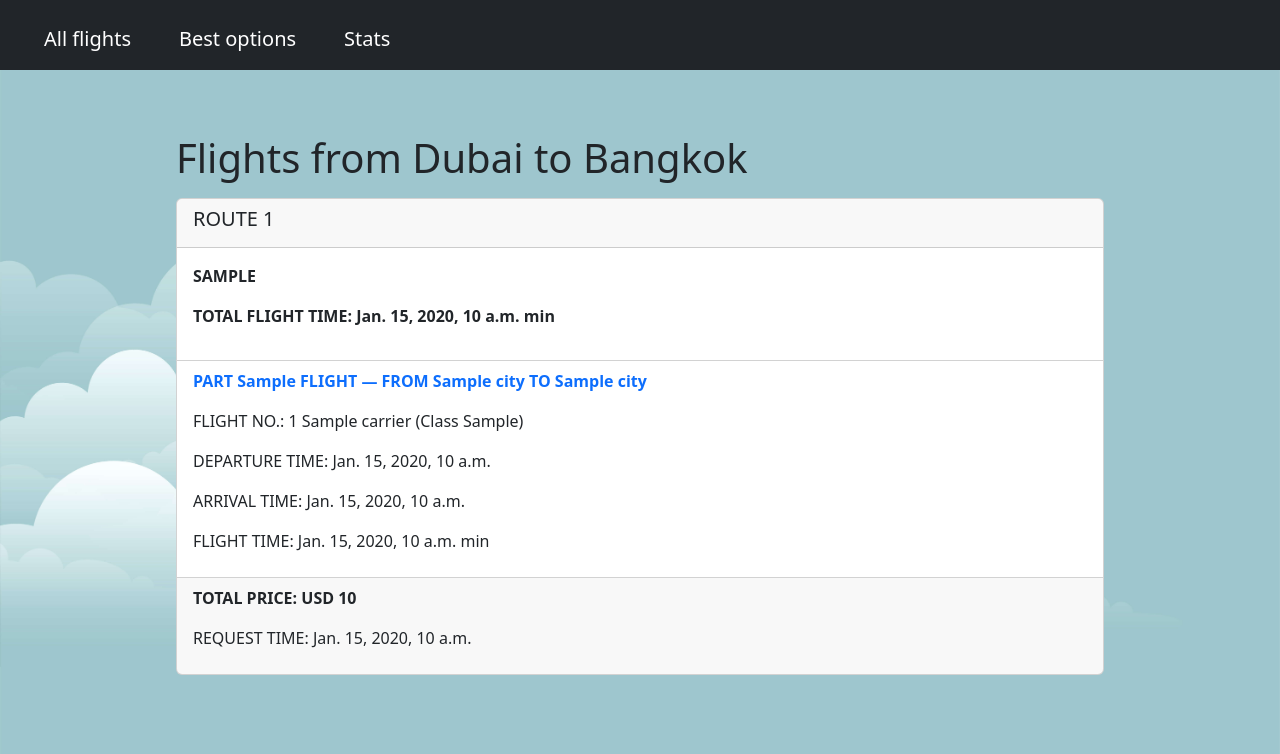
After one commit to kooznitsa/test-projects, a Django app: template aviasales-webservice/flights/templates/flights/flights_template.html in a window 1280 px wide. The commit adds this page. Shown: the top 754 px of the page. Run offline with Django 4.2, Linux system fonts and the light colour scheme; the template is opened without the code that fills it: most values are stand-ins (such as "Sample title", 1, 10 or a date in 2020); some libraries are stand-ins or nearby versions.

Commit message:
[+] best options

```diff
--- /dev/null
+++ b/aviasales-webservice/flights/templates/flights/best_options.html
@@ -0,0 +1 @@
+{% include 'flights/flights_template.html' with queryset=best_options %}
--- /dev/null
+++ b/aviasales-webservice/flights/templates/flights/flights_template.html
@@ -0,0 +1,85 @@
+{% extends 'main.html' %}
+{% block content %}
+{% load static %}
+
+<main>
+    <div class="container-fluid mx-auto w-75 p-3 mb-5">
+        <h1 class="mt-5 mb-3 text-dark">Flights from Dubai to Bangkok</h1>
+
+        {% if queryset == flights %}
+        <form id="sortForm" method="GET" action="{% url 'flights' %}" class="mb-3">
+            <span class="pe-3">Sort by</span>
+            {% for key, value in sort_options.items %}
+            <div class="form-check form-check-inline ps-1">
+                <input type="radio" class="btn-check" name="sort" id={{key}} autocomplete="off" value={{key}} {% if request.GET.sort == key %}checked="checked"{% endif %}>
+                <label class="btn btn-outline-primary" for={{key}}>{{value.view}}</label>
+            </div>
+            {% endfor %}
+
+            <div class="form-check form-check-inline form-switch">
+                <input class="form-check-input" name="onward_only" value="1" type="checkbox" role="switch" id="flexSwitchCheckDefault" {% if request.GET.onward_only == "1" %}checked="checked"{% endif %}>
+                <label class="form-check-label" for="flexSwitchCheckDefault">Onward flights only</label>
+            </div>
+
+            <button type="submit" class="btn btn-warning mr-3">APPLY</button>
+            <a href="{% url 'flights' %}" id="refresh-btn" type="button" title="Reset"><img src="{% static 'images/refresh.png' %}" style="width: 40px; height: 40px;" /></a>
+        </form>
+        {% endif %}
+
+        {% regroup queryset by itinerary_count.container_count as group %}
+
+        {% for f_items in group %}
+        <div class="card mb-3">
+            <div class="card-header">
+                <h5>ROUTE {{f_items.grouper.container_count}}</h5>
+            </div>
+
+            {% regroup f_items.list by itinerary_count as it_list %}
+
+            {% for ff in it_list %}
+
+            {% if queryset == best_options %}
+            <div class="card-body">
+                {% for f in ff.list|slice:1 %}
+                {% if ff.grouper.total_flight_time <= max_flight_time %}
+                <span class="badge bg-secondary text-light">Faster flight</span>
+                {% endif %}
+                {% if f.direct_flight %}
+                <span class="badge bg-warning text-dark">Direct flight</span>
+                {% endif %}
+                {% if f_items.grouper.adult_price <= max_price %}
+                <span class="badge bg-info text-dark">Cheaper flight</span>
+                {% endif %}
+                {% endfor %}
+            </div>
+            {% endif %}
+
+            <div class="card-body">
+                <p><strong>{{ff.grouper.priced_itinerary.priced_itinerary|upper}}</strong></p>
+                <p><strong>TOTAL FLIGHT TIME: {{ff.grouper.total_flight_time}} min</strong></p>
+            </div>
+
+            {% for f in ff.list|dictsort:"flight_part" %}
+            <ul class="list-group list-group-flush">
+                <li class="list-group-item">
+                    <p class="text-primary"><strong>{% if f.direct_flight %}DIRECT {% elif not f.direct_flight %}PART {{f.flight_part}} {% endif %} FLIGHT — FROM {{f.source.city}} TO {{f.destination.city}}</strong></p>
+                    <p>FLIGHT NO.: {{f.flight_num}} {{f.carrier.carrier}} (Class {{f.class_field.class_field}})</p>
+                    <p>DEPARTURE TIME: {{f.departure_time}}</p>
+                    <p>ARRIVAL TIME: {{f.arrival_time}}</p>
+                    <p>FLIGHT TIME: {{f.flight_time}} min</p>
+                </li>
+            </ul>
+            {% endfor %}
+            {% endfor %}
+
+            <div class="card-footer">
+                <p><strong>TOTAL PRICE: {{f_items.grouper.currency.currency}} {{f_items.grouper.adult_price}}</strong></p>
+                <p>REQUEST TIME: {{f_items.grouper.request_time}}</p>
+            </div>
+        </div>
+        {% endfor %}
+    </div>
+    {% include 'pagination.html' with queryset=queryset custom_range=custom_range %}
+</main>
+
+{% endblock %}
--- a/aviasales-webservice/flights/urls.py
+++ b/aviasales-webservice/flights/urls.py
@@ -6,4 +6,5 @@ from . import views
 urlpatterns = [
     path('', views.flights, name='flights'),
     path('stats', views.stats, name='stats'),
+    path('best-options', views.best_options, name='best_options'),
 ]
--- a/aviasales-webservice/templates/main.html
+++ b/aviasales-webservice/templates/main.html
@@ -21,7 +21,7 @@
                         <a class="navbar-brand" href="{% url 'flights' %}">All flights</a>
                     </li>
                     <li class="nav-item pt-2 px-3">
-                        <a class="navbar-brand" href="#">Best options</a>
+                        <a class="navbar-brand" href="{% url 'best_options' %}">Best options</a>
                     </li>
                     <li class="nav-item pt-2 px-3">
                         <a class="navbar-brand" href="{% url 'stats' %}">Stats</a>
```
Also changed, not shown: aviasales-webservice/flights/templates/flights/flights.html (+1 -66 lines), aviasales-webservice/flights/utils.py (+8 -2 lines), aviasales-webservice/flights/views.py (+33 -2 lines).
